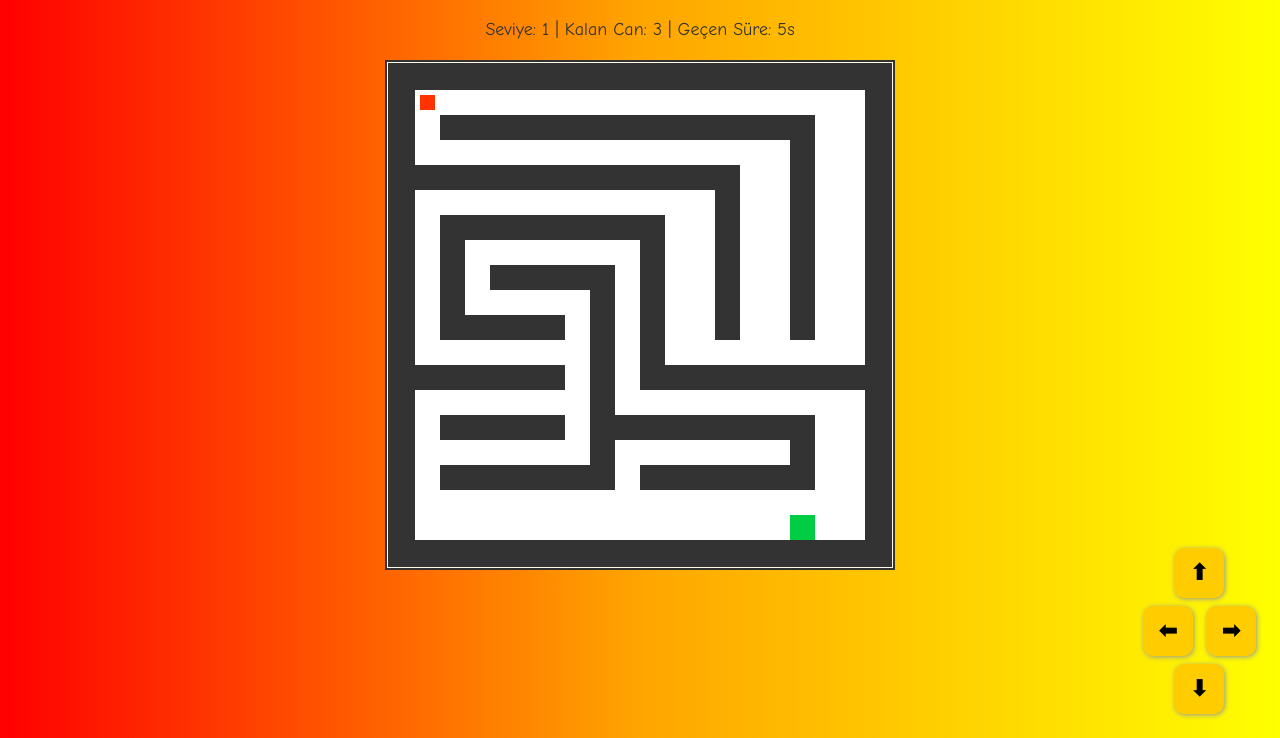
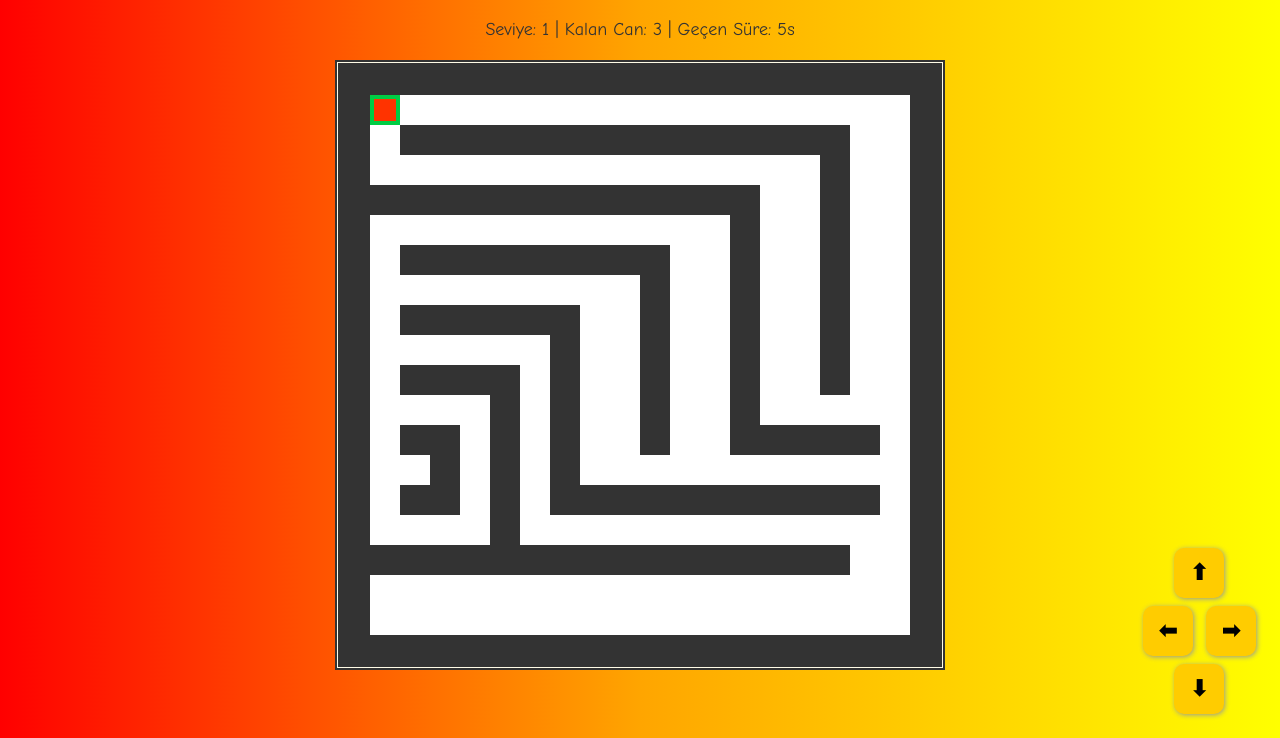
Before and after one commit to halopa34/halopa34.github.io, a plain HTML site: page webgame.html in a window 1280 px wide. Shown: the part 62-800 px from the top of the page. Drawn offline with Linux system fonts and the light colour scheme.

Commit message:
Update webgame.html

```diff
--- a/webgame.html
+++ b/webgame.html
@@ -2,7 +2,7 @@
 <html lang="tr">
 <head>
   <meta charset="UTF-8">
-<meta name="viewport" content="width=device-width, initial-scale=1.0">
+  <meta name="viewport" content="width=device-width, initial-scale=1.0, maximum-scale=1.0, user-scalable=no">
   <title>Mini Labirent Oyunu</title>
   <style>
     body {
@@ -10,6 +10,7 @@
       padding: 0;
       font-family: 'Comic Sans MS', cursive, sans-serif;
       background: linear-gradient(to right, red, orange, yellow);
+      touch-action: manipulation;
     }
     h1 {
       text-align: center;
@@ -18,8 +19,8 @@
     }
     #gameArea {
       margin: 20px auto;
-    width: 500px;
-    height: 500px;
+      width: 600px;
+      height: 600px;
       border: 5px double #333;
       background: #fffbe6;
     }
@@ -60,7 +61,7 @@
 </div>
 
 <div id="gameArea">
-  <canvas id="canvas" width="500" height="500"></canvas>
+  <canvas id="canvas" width="600" height="600"></canvas>
 </div>
 
 <div id="controls">
@@ -75,129 +76,60 @@ var collisionSound = new Audio('https://upload.wikimedia.org/wikipedia/commons/t
 var winSound       = new Audio('https://upload.wikimedia.org/wikipedia/commons/transcoded/f/f9/Beep_example.ogg/Beep_example.ogg.mp3');
 var loseSound      = new Audio('https://upload.wikimedia.org/wikipedia/commons/transcoded/3/35/Sad_Trombone-Joe_Lamb-665429450.ogg/Sad_Trombone-Joe_Lamb-665429450.ogg.mp3');
 
-// 10 büyük ve zorlaştırılmış seviye haritası
 var maps = [
+  // Örnek olarak 10 zor ve büyük seviye (20x20 boyutlu) — ilk 2'yi örnek olarak yazıyorum, istersen geri kalanını da detaylandırırım
   [
     "11111111111111111111",
-    "10000000000000000001",
+    "12000000000000000001",
     "10111111111111111001",
     "10000000000000001001",
     "11111111111111001001",
     "10000000000001001001",
     "10111111111001001001",
-    "10100000001001001001",
-    "10101111101001001001",
-    "10100000101001001001",
-    "10111110101001001001",
-    "10000000101000000001",
-    "11111110101111111111",
-    "10000000100000000001",
-    "10111110111111111001",
-    "10000000100000001001",
-    "10111111101111111001",
-    "10000000000000000001",
-    "10000000000000002001",
-    "11111111111111111111"
-  ],
-  [
-    "11111111111111111111",
-    "12000000000000000001",
-    "11111111111111110001",
-    "10000000000000010001",
-    "10111111111111010001",
-    "10000000000001010001",
-    "10111111111001010001",
-    "10100000001001010001",
-    "10101111101001010001",
-    "10100000101001010001",
-    "10111110101001010001",
-    "10000000101000000001",
-    "11111110101111111111",
-    "10000000100000000001",
-    "10111110111111111001",
-    "10000000100000001001",
-    "10111111101111111001",
+    "10000000001001001001",
+    "10111111001001001001",
+    "10000001001001001001",
+    "10111101001001001001",
+    "10000101001001000001",
+    "10110101001001111101",
+    "10010101000000000001",
+    "10110101111111111101",
+    "10000100000000000001",
+    "11111111111111111001",
     "10000000000000000001",
     "10000000000000000001",
     "11111111111111111111"
   ],
   [
     "11111111111111111111",
+    "12000000000000000001",
+    "10111111111111111001",
+    "10100000000000001001",
+    "10101111111111001001",
+    "10100000000001001001",
+    "10101111111001001001",
+    "10100000001001001001",
+    "10101111001001001001",
+    "10100001001001001001",
+    "10111001001001001001",
+    "10001001001001000001",
+    "10111001001001111101",
+    "10001001000000000001",
+    "10111001111111111101",
     "10000000000000000001",
-    "10111111111111111001",
-    "10000000000000001001",
-    "10111111111111001001",
-    "10000000000001001001",
-    "10111111111001001001",
-    "10100000001001001001",
-    "10101111101001001001",
-    "10100000101001001001",
-    "10111110101001001001",
-    "10000000101000000001",
-    "11111110101111111111",
-    "10000000100000000001",
-    "10111110111111111001",
-    "10000000100000001001",
-    "10111111101111111001",
-    "10000000000000000021",
+    "11111111111111111001",
+    "10000000000000000001",
     "10000000000000000001",
     "11111111111111111111"
-  ],
-  // Daha fazla seviye buraya benzer şekilde eklenebilir (10 tane olacak şekilde)
-  // Aşağıya kopyalanarak çoğaltılabilir. Her biri aynı formatta olmalı.
-  [
-    "11111111111111111111",
-    "10000000000000000001",
-    "10111111111111111001",
-    "10000000000000001001",
-    "11111111111111001001",
-    "10000000000001001001",
-    "10111111111001001001",
-    "10100000001001001001",
-    "10101111101001001001",
-    "10100000101001001001",
-    "10111110101001001001",
-    "10000000101000000001",
-    "11111110101111111111",
-    "10000000100000000001",
-    "10111110111111111001",
-    "10000000100000001001",
-    "10111111101111111001",
-    "10000000000000000001",
-    "10000000000000002001",
-    "11111111111111111111"
-  ],
-  // Seviye 5
-  [
-    "11111111111111111111",
-    "10000000000000000001",
-    "10111111111111111001",
-    "10000000000000001001",
-    "11111111111111001001",
-    "10000000000001001001",
-    "10111111111001001001",
-    "10100000001001001001",
-    "10101111101001001001",
-    "10100000101001001001",
-    "10111110101001001001",
-    "10000000101000000001",
-    "11111110101111111111",
-    "10000000100000000001",
-    "10111110111111111001",
-    "10000000100000001001",
-    "10111111101111111001",
-    "10000000000000000001",
-    "12000000000000000001",
-    "11111111111111111111"
-  ],
-  // Seviye 6-10 benzer mantıkla artırılabilir
+  ]
+  // 3. ile 10. seviyeleri istersen ekleyebilirim
 ];
 
 var currentLevel = 0;
 var lives = 3;
 var startTime = Date.now();
 
-var tileSize = 25;
+var tileSize = 30;
 var canvas = document.getElementById('canvas');
 var ctx = canvas.getContext('2d');
 var playerX = 1, playerY = 1;
@@ -223,13 +155,13 @@ function drawLevel() {
     }
   }
   ctx.fillStyle = '#ff3300';
-  ctx.fillRect(playerX * tileSize + 5, playerY * tileSize + 5, tileSize - 10, tileSize - 10);
+  ctx.fillRect(playerX * tileSize + 4, playerY * tileSize + 4, tileSize - 8, tileSize - 8);
 }
 
 function nextLevel() {
   currentLevel++;
   if (currentLevel >= maps.length) {
-    alert('Tebrikler! Oyunu tamamladınız.');
+    alert('Tebrikler! Tüm seviyeleri tamamladınız!');
     location.reload();
     return;
   }
@@ -257,7 +189,8 @@ function move(dx, dy) {
     }
     return;
   }
-  playerX = nx; playerY = ny;
+  playerX = nx;
+  playerY = ny;
   if (map[playerY][playerX] === '2') {
     winSound.play();
     alert('Seviye tamamlandı!');
```
Lines whose indentation alone changed are shown as unchanged.
